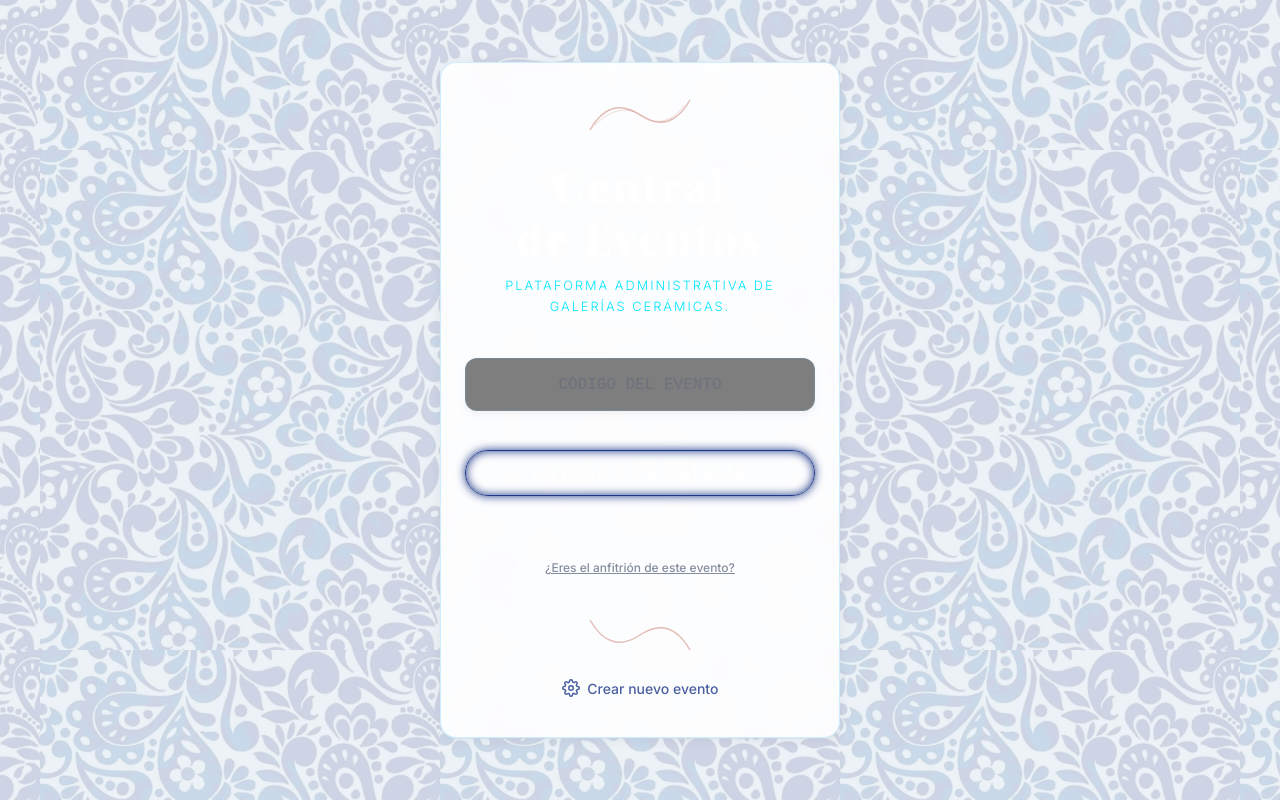
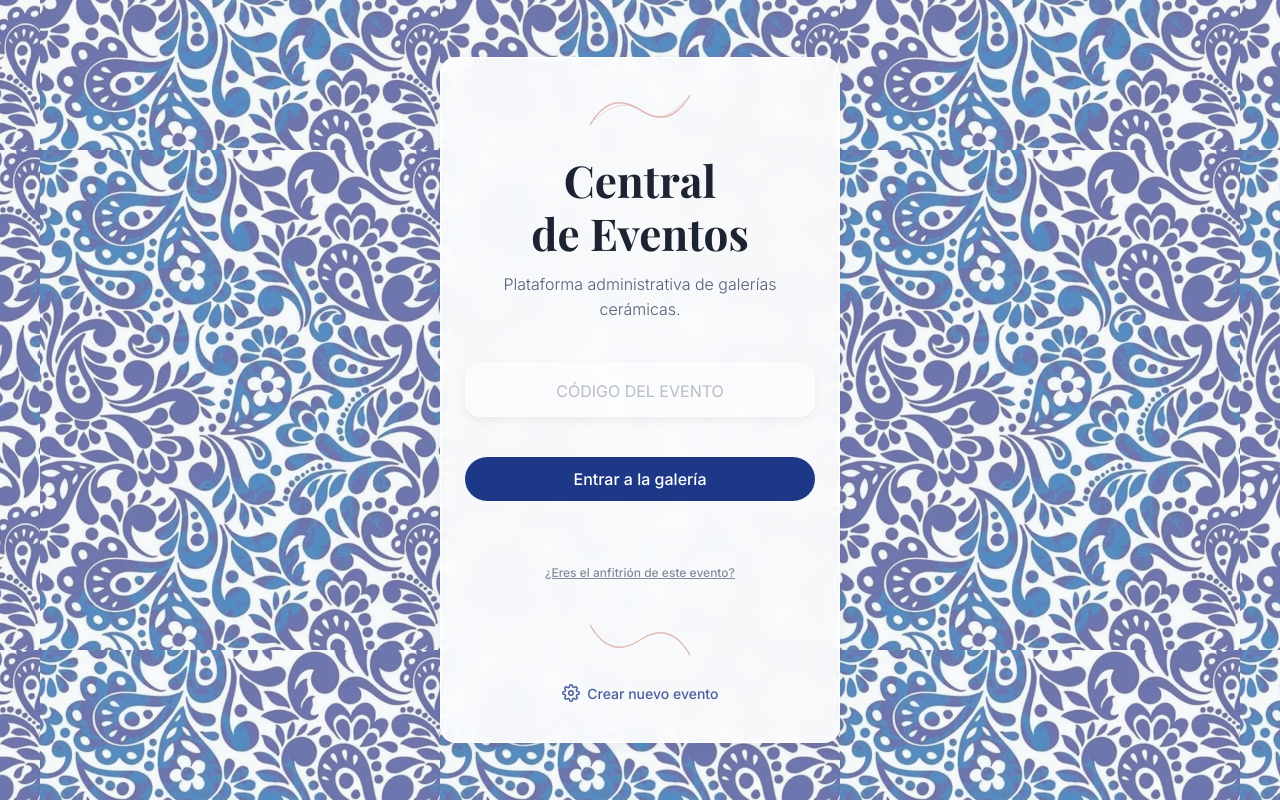
Before and after one commit to joaquinmarinoramirezreyes/Album, a React (Vite) app: page / in a window 1280 px wide. Built offline with nearby package versions, Linux system fonts and the light colour scheme; a web font is replaced by a local one.

Commit message:
style: switch to premium Apple-style glassmorphism

```diff
--- a/styles.css
+++ b/styles.css
@@ -7,15 +7,15 @@
 :root {
   /* Palette */
   --color-bg:           #FAFAFA;
-  --overlay-rgb: 5, 10, 20;
+  --overlay-rgb:        234, 240, 246;
   --color-accent:       #1E3888;
   --bg-pattern:         url('/assets/talavera-pattern.jpg');
-  --color-bg-warm: #0a1128;
+  --color-bg-warm:      #EAF0F6;
   --color-talavera:     #1E3888;
   --color-talavera-dark: #12245C;
-  --color-charcoal: #E5F0FF;
-  --color-charcoal-light: #8BA4D4;
-  --color-white: #020617;
+  --color-charcoal:     #1C2331;
+  --color-charcoal-light: #525E75;
+  --color-white:        #FFFFFF;
   --color-divider:      #DFE4EC;
   --color-error:        #D32F2F;
 
@@ -125,18 +125,18 @@ img {
   justify-content: center;
   min-height: 100dvh;
   background:
-    linear-gradient(rgba(var(--overlay-rgb), .85), rgba(var(--overlay-rgb), .85)),
+    linear-gradient(rgba(var(--overlay-rgb), .35), rgba(var(--overlay-rgb), .35)),
     var(--bg-pattern) center / 400px repeat;
 }
 
 .login {
 
-  background: rgba(10, 15, 30, 0.65); box-shadow: 0 0 30px rgba(0,0,0,0.8), inset 0 0 20px rgba(255,255,255,0.05);
-  backdrop-filter: blur(20px);
-  -webkit-backdrop-filter: blur(20px);
-  border: 1px solid rgba(100, 200, 255, 0.3);
-  box-shadow: 0 8px 32px rgba(0, 0, 0, 0.08);
-  border-radius: 24px;
+  background: rgba(255, 255, 255, 0.7);
+  backdrop-filter: blur(30px) saturate(180%);
+  -webkit-backdrop-filter: blur(30px) saturate(180%);
+  border: 1px solid rgba(255, 255, 255, 0.8);
+  box-shadow: 0 20px 50px rgba(0, 0, 0, 0.05), inset 0 0 0 1px rgba(255, 255, 255, 0.4);
+  border-radius: 32px;
 
   width: 100%;
   max-width: 400px;
@@ -356,7 +356,7 @@ img {
   text-align: center;
   padding: var(--sp-8) var(--sp-5) var(--sp-6);
   background:
-    linear-gradient(rgba(var(--overlay-rgb), .90), rgba(var(--overlay-rgb), .90)),
+    linear-gradient(rgba(var(--overlay-rgb), .45), rgba(var(--overlay-rgb), .45)),
     var(--bg-pattern) center / 400px repeat;
 }
 
@@ -380,12 +380,12 @@ img {
 /* — Upload Section — */
 .upload {
 
-  background: rgba(10, 15, 30, 0.65); box-shadow: 0 0 30px rgba(0,0,0,0.8), inset 0 0 20px rgba(255,255,255,0.05);
-  backdrop-filter: blur(20px);
-  -webkit-backdrop-filter: blur(20px);
-  border: 1px solid rgba(100, 200, 255, 0.3);
-  box-shadow: 0 8px 32px rgba(0, 0, 0, 0.08);
-  border-radius: 24px;
+  background: rgba(255, 255, 255, 0.7);
+  backdrop-filter: blur(30px) saturate(180%);
+  -webkit-backdrop-filter: blur(30px) saturate(180%);
+  border: 1px solid rgba(255, 255, 255, 0.8);
+  box-shadow: 0 20px 50px rgba(0, 0, 0, 0.05), inset 0 0 0 1px rgba(255, 255, 255, 0.4);
+  border-radius: 32px;
 
   margin: 16px;
   padding: 24px;
@@ -716,7 +716,7 @@ img {
   border-top: 1px solid var(--color-divider);
   margin-top: var(--sp-6);
   background:
-    linear-gradient(rgba(var(--overlay-rgb), .90), rgba(var(--overlay-rgb), .90)),
+    linear-gradient(rgba(var(--overlay-rgb), .45), rgba(var(--overlay-rgb), .45)),
     var(--bg-pattern) center / 400px repeat;
 }
 
@@ -990,12 +990,12 @@ img {
 /* Modal Cards (dentro de lightbox) */
 .modal-card {
 
-  background: rgba(10, 15, 30, 0.65); box-shadow: 0 0 30px rgba(0,0,0,0.8), inset 0 0 20px rgba(255,255,255,0.05);
-  backdrop-filter: blur(20px);
-  -webkit-backdrop-filter: blur(20px);
-  border: 1px solid rgba(100, 200, 255, 0.3);
-  box-shadow: 0 8px 32px rgba(0, 0, 0, 0.08);
-  border-radius: 24px;
+  background: rgba(255, 255, 255, 0.7);
+  backdrop-filter: blur(30px) saturate(180%);
+  -webkit-backdrop-filter: blur(30px) saturate(180%);
+  border: 1px solid rgba(255, 255, 255, 0.8);
+  box-shadow: 0 20px 50px rgba(0, 0, 0, 0.05), inset 0 0 0 1px rgba(255, 255, 255, 0.4);
+  border-radius: 32px;
 
   background: var(--color-white);
   padding: var(--sp-6) var(--sp-5);
@@ -1235,112 +1235,43 @@ body.show-singles #fab-camera { display: none !important; }
 }
 
 
-.photo-card {
-  transition: transform 0.4s cubic-bezier(0.175, 0.885, 0.32, 1.275), box-shadow 0.4s ease;
-  animation: cardDrop 0.6s cubic-bezier(0.175, 0.885, 0.32, 1.275) both;
+.btn {
+  transition: all 0.4s cubic-bezier(0.16, 1, 0.3, 1);
+  border-radius: 99px !important;
 }
-.photo-card:hover {
-  transform: translateY(-8px) scale(1.03) rotate(-1deg);
-  box-shadow: 0 15px 35px rgba(0,0,0,0.15);
-  z-index: 10;
+.btn:hover {
+  transform: scale(1.02);
+  box-shadow: 0 8px 25px rgba(0, 0, 0, 0.12);
 }
-@keyframes cardDrop {
-  from { opacity: 0; transform: translateY(40px) scale(0.9); }
-  to { opacity: 1; transform: translateY(0) scale(1); }
-}
-
-
-.btn--primary {
-  position: relative;
-  overflow: hidden;
+.login__input {
+  border-radius: 16px;
+  background: rgba(255, 255, 255, 0.5) !important;
+  border: 1px solid rgba(255, 255, 255, 0.8) !important;
   transition: all 0.3s ease;
 }
-.btn--primary:hover {
-  transform: translateY(-2px);
-  box-shadow: 0 8px 20px rgba(0,0,0,0.15);
-}
-.btn--primary::after {
-  content: '';
-  position: absolute;
-  top: 0; left: -100%;
-  width: 50%; height: 100%;
-  background: linear-gradient(90deg, transparent, rgba(255,255,255,0.3), transparent);
-  transform: skewX(-20deg);
-  transition: 0s;
-}
-.btn--primary:hover::after {
-  left: 200%;
-  transition: 0.7s ease-in-out;
+.login__input:focus {
+  background: rgba(255, 255, 255, 0.9) !important;
+  box-shadow: 0 0 0 4px rgba(var(--overlay-rgb), 0.5) !important;
 }
 
 
 .photo-card {
-  background: rgba(10, 15, 30, 0.8) !important;
-  border: 1px solid rgba(100, 200, 255, 0.4) !important;
-  color: #fff !important;
-  box-shadow: 0 0 15px rgba(0, 150, 255, 0.1) !important;
-  transition: transform 0.4s cubic-bezier(0.175, 0.885, 0.32, 1.275), box-shadow 0.4s ease, border-color 0.3s ease;
+  background: #ffffff !important;
+  border: 1px solid rgba(0, 0, 0, 0.04) !important;
+  border-radius: 20px !important;
+  box-shadow: 0 10px 30px rgba(0, 0, 0, 0.04) !important;
+  transition: transform 0.5s cubic-bezier(0.16, 1, 0.3, 1), box-shadow 0.5s ease;
+  animation: smoothFadeIn 0.8s cubic-bezier(0.16, 1, 0.3, 1) both;
 }
 .photo-card:hover {
-  border-color: rgba(0, 255, 255, 0.8) !important;
-  box-shadow: 0 0 25px rgba(0, 255, 255, 0.4), inset 0 0 15px rgba(0, 255, 255, 0.2) !important;
+  transform: translateY(-6px) scale(1.01);
+  box-shadow: 0 20px 40px rgba(0, 0, 0, 0.08) !important;
 }
-.photo-card__author {
-  color: #00e5ff !important;
-  text-shadow: 0 0 5px rgba(0, 229, 255, 0.5);
-  font-family: ui-monospace, monospace;
+.photo-card__img-container {
+  border-radius: 12px 12px 0 0 !important;
+  overflow: hidden;
 }
-
-
-.btn--primary {
-  background: transparent !important;
-  border: 1px solid var(--color-talavera) !important;
-  color: #fff !important;
-  text-transform: uppercase;
-  letter-spacing: 2px;
-  box-shadow: 0 0 10px var(--color-talavera), inset 0 0 10px var(--color-talavera) !important;
+@keyframes smoothFadeIn {
+  from { opacity: 0; transform: translateY(20px); }
+  to { opacity: 1; transform: translateY(0); }
 }
-.btn--primary:hover {
-  background: var(--color-talavera) !important;
-  box-shadow: 0 0 30px var(--color-talavera), inset 0 0 20px rgba(255,255,255,0.5) !important;
-  text-shadow: 0 0 10px #fff;
-}
-.login__input {
-  background: rgba(0,0,0,0.5) !important;
-  border: 1px solid rgba(100, 200, 255, 0.2) !important;
-  color: #00e5ff !important;
-  font-family: ui-monospace, monospace !important;
-  text-transform: uppercase;
-}
-.login__input:focus {
-  border-color: #00e5ff !important;
-  box-shadow: 0 0 15px rgba(0, 229, 255, 0.5) !important;
-}
-.login__title {
-  color: #fff !important;
-  text-shadow: 0 0 10px rgba(255,255,255,0.5);
-  letter-spacing: 3px;
-}
-.login__subtitle {
-  color: #00e5ff !important;
-  text-transform: uppercase;
-  letter-spacing: 2px;
-  font-size: 0.8rem;
-}
-
-
-body::after {
-  content: '';
-  position: fixed;
-  top: 0; left: 0; width: 100%; height: 100%;
-  pointer-events: none;
-  background: linear-gradient(to bottom, transparent 50%, rgba(0, 255, 255, 0.03) 51%, transparent 51%);
-  background-size: 100% 4px;
-  z-index: 9999;
-  animation: hudScan 10s linear infinite;
-  opacity: 0.6;
-}
-@keyframes hudScan {
-  0% { transform: translateY(-100vh); }
-  100% { transform: translateY(100vh); }
-}
```
